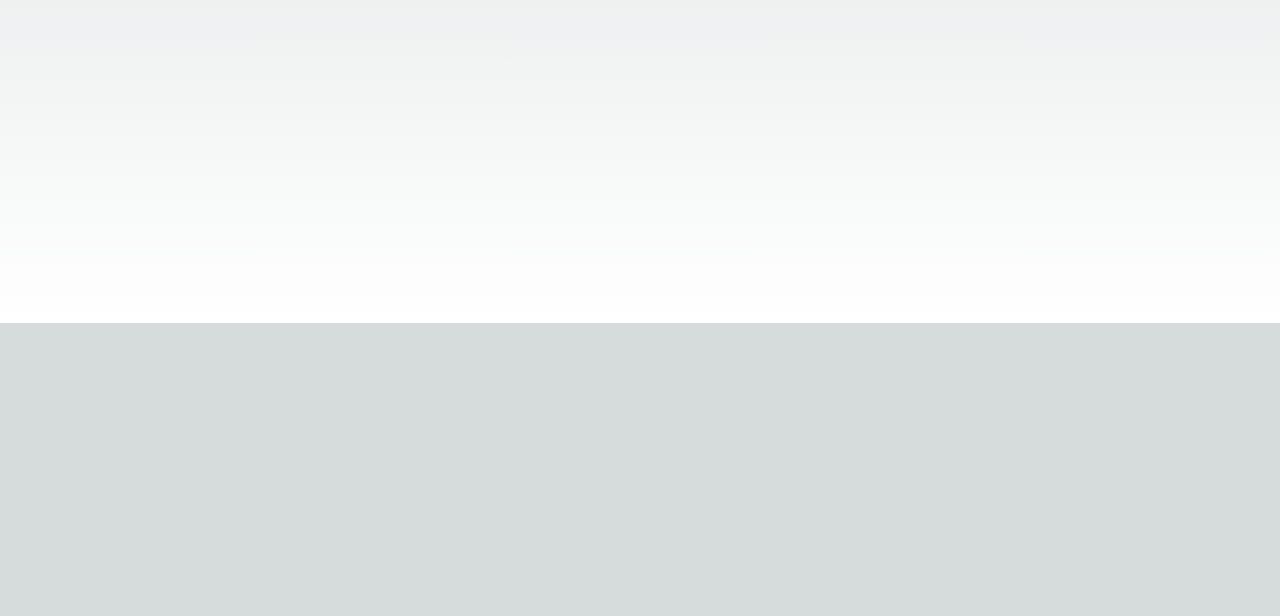
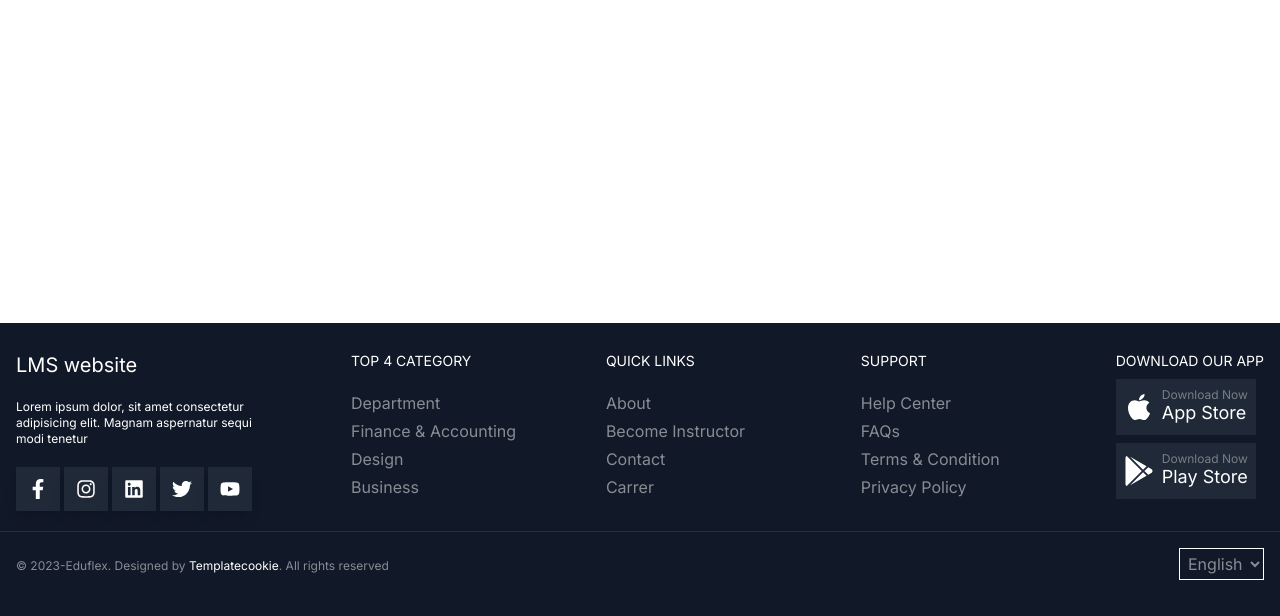
Before and after one commit to khaledtf19/team3-frontend, a Next.js app: page / in a window 1280 px wide. Shown: the part 477-1093 px from the top of the page. Before the commit the page ends 800 px from the top, so only its background shows below. Built offline with nearby package versions, Linux system fonts and the light colour scheme.

Commit message:
Footer Section v1.0

```diff
--- a/package.json
+++ b/package.json
@@ -21,6 +21,7 @@
     "react": "^18",
     "react-dom": "^18",
     "react-hook-form": "^7.47.0",
+    "react-icons": "^4.11.0",
     "react-redux": "^8.1.3",
     "tailwind-merge": "^1.14.0",
     "tailwindcss-animate": "^1.0.7",
--- a/src/app/globals.css
+++ b/src/app/globals.css
@@ -18,10 +18,10 @@
 
 body {
   color: rgb(var(--foreground-rgb));
-  background: linear-gradient(
+  /* background: linear-gradient(
       to bottom,
       transparent,
       rgb(var(--background-end-rgb))
     )
-    rgb(var(--background-start-rgb));
+    rgb(var(--background-start-rgb)); */
 }
--- a/src/app/layout.tsx
+++ b/src/app/layout.tsx
@@ -1,3 +1,4 @@
+import { Footer } from "@/components/layouts/shared/Footer";
 import { StoreProvider } from "@/providers/StoreProvider";
 import TenStackProvider from "@/providers/tanStackProvider";
 import type { Metadata } from "next";
@@ -8,8 +9,8 @@ import "./globals.css";
 const inter = Inter({ subsets: ["latin"] });
 
 export const metadata: Metadata = {
-  title: "Create Next App",
-  description: "Generated by create next app",
+  title: "Home Page",
+  description: "First step to learn",
 };
 
 export default function RootLayout({
@@ -21,7 +22,10 @@ export default function RootLayout({
     <html lang="en">
       <body className={inter.className}>
         <StoreProvider>
-          <TenStackProvider>{children}</TenStackProvider>
+          <TenStackProvider>
+            {children}
+            <Footer />
+          </TenStackProvider>
         </StoreProvider>
       </body>
     </html>
--- a/src/app/page.tsx
+++ b/src/app/page.tsx
@@ -1,9 +1,9 @@
-import ClientTest from "@/components/clientTest";
+// import ClientTest from "@/components/clientTest";
 
 export default function Home() {
   return (
-    <main className="flex min-h-screen flex-col items-center justify-between p-24 ">
-      <ClientTest />
+    <main className="flex min-h-screen flex-col items-center justify-between p-24">
+      {/* <ClientTest /> */}
     </main>
   );
 }
--- /dev/null
+++ b/src/components/layouts/shared/Footer.tsx
@@ -0,0 +1,189 @@
+import Link from "next/link";
+import {
+  FaApple,
+  FaFacebookF,
+  FaGooglePlay,
+  FaInstagram,
+  FaLinkedin,
+  FaTwitter,
+  FaYoutube,
+} from "react-icons/fa";
+
+export const Footer = () => {
+  const currentDate = new Date().getFullYear();
+
+  const linksStyles =
+    "border-orange-500 pb-1 transition-all after:hidden\
+    after:content-['->'] hover:border-b hover:after:inline-block\
+   hover:after:pl-2 hover:text-white";
+
+  return (
+    <main className="bg-gray-900 py-5 text-white">
+      <div className="border-b border-white/10 py-2">
+        <div className="container mx-auto px-4">
+          <div className="flex flex-wrap justify-stretch gap-6 md:justify-between">
+            <div className="logo">
+              <h3 className="text-xl">LMS website</h3>
+              <span className="my-5 block w-64 text-xs">
+                Lorem ipsum dolor, sit amet consectetur adipisicing elit. Magnam
+                aspernatur sequi modi tenetur
+              </span>
+              <div className="icons flex items-center justify-start">
+                <Link
+                  href="http://facebook.com"
+                  className="after:-z- relative z-10 mr-1 bg-gray-800 p-3 text-xl shadow-lg transition after:absolute after:left-0 after:top-0 after:-z-10 after:h-full after:bg-orange-500 hover:after:w-full hover:after:blur-sm"
+                >
+                  <FaFacebookF />
+                </Link>
+                <Link
+                  href="http://instagram.com"
+                  className="after:-z- relative z-10 mr-1 bg-gray-800 p-3 text-xl shadow-lg transition after:absolute after:left-0 after:top-0 after:-z-10 after:h-full after:bg-orange-500 hover:after:w-full hover:after:blur-sm"
+                >
+                  <FaInstagram />
+                </Link>
+                <Link
+                  href="http://linkedin.com"
+                  className="after:-z- relative z-10 mr-1 bg-gray-800 p-3 text-xl shadow-lg transition after:absolute after:left-0 after:top-0 after:-z-10 after:h-full after:bg-orange-500 hover:after:w-full hover:after:blur-sm"
+                >
+                  <FaLinkedin />
+                </Link>
+                <Link
+                  href="http://twitter.com"
+                  className="after:-z- relative z-10 mr-1 bg-gray-800 p-3 text-xl shadow-lg transition after:absolute after:left-0 after:top-0 after:-z-10 after:h-full after:bg-orange-500 hover:after:w-full hover:after:blur-sm"
+                >
+                  <FaTwitter />
+                </Link>
+                <Link
+                  href="http://youtub.com"
+                  className="after:-z- relative z-10 mr-1 bg-gray-800 p-3 text-xl shadow-lg transition after:absolute after:left-0 after:top-0 after:-z-10 after:h-full after:bg-orange-500 hover:after:w-full hover:after:blur-sm"
+                >
+                  <FaYoutube />
+                </Link>
+              </div>
+            </div>{" "}
+            {/* col-span-1  */}
+            <div className="flex-grow-1 top-4">
+              <h6 className="text-sm">TOP 4 CATEGORY</h6>
+              <ul className="list my-5 text-white/50">
+                <li className="pb-1">
+                  <Link href="/department" className={linksStyles}>
+                    Department
+                  </Link>
+                </li>
+                <li className="w-44 whitespace-nowrap pb-1">
+                  <Link href="/finance-&-accounting" className={linksStyles}>
+                    Finance & Accounting
+                  </Link>
+                </li>
+                <li className="pb-1">
+                  <Link href="/design" className={linksStyles}>
+                    Design
+                  </Link>
+                </li>
+                <li className="pb-1">
+                  <Link href="/business" className={linksStyles}>
+                    Business
+                  </Link>
+                </li>
+              </ul>
+            </div>
+            <div className="links">
+              <h6 className="text-sm">QUICK LINKS</h6>
+              <ul className="list my-5  text-white/50">
+                <li className=" pb-1 ">
+                  <Link href="/about" className={linksStyles}>
+                    About
+                  </Link>
+                </li>
+                <li className="w-44 pb-1">
+                  <Link href="/become-instructor" className={linksStyles}>
+                    Become Instructor
+                  </Link>
+                </li>
+                <li className="pb-1">
+                  <Link href="/contact" className={linksStyles}>
+                    Contact
+                  </Link>
+                </li>
+                <li className="pb-1">
+                  <Link href="/carrer" className={linksStyles}>
+                    Carrer
+                  </Link>
+                </li>
+              </ul>
+            </div>
+            <div className="support">
+              <h6 className="text-sm">SUPPORT</h6>
+              <ul className="list my-5  text-white/50">
+                <li className=" pb-1 ">
+                  <Link href="/help" className={linksStyles}>
+                    Help Center
+                  </Link>
+                </li>
+                <li className="pb-1">
+                  <Link href="/faqs" className={linksStyles}>
+                    FAQs
+                  </Link>
+                </li>
+                <li className="w-44 pb-1">
+                  <Link href="/terms-conditions" className={linksStyles}>
+                    Terms & Condition
+                  </Link>
+                </li>
+                <li className="pb-1">
+                  <Link href="/privacy-policy" className={linksStyles}>
+                    Privacy Policy
+                  </Link>
+                </li>
+              </ul>
+            </div>
+            <div className="download">
+              <h6 className="whitespace-nowrap text-sm">DOWNLOAD OUR APP</h6>
+              <Link href="downloadApp/andriod-version">
+                <div className="iphone my-2 flex w-fit items-center justify-evenly bg-gray-800 p-2">
+                  <FaApple className="me-2 text-3xl" />
+                  <div className="info">
+                    <span className="m-0 block h-3 text-xs text-white/40">
+                      Download Now
+                    </span>
+                    <p className="text-lg">App Store</p>
+                  </div>
+                </div>
+              </Link>
+              <Link href="downloadApp/ios-version">
+                <div className="iphone flex w-fit items-center justify-evenly bg-gray-800 p-2">
+                  <FaGooglePlay className="me-2 text-3xl" />
+                  <div className="info">
+                    <span className="m-0 block h-3 text-xs text-white/40">
+                      Download Now
+                    </span>
+                    <p className="text-lg">Play Store</p>
+                  </div>
+                </div>
+              </Link>
+            </div>
+          </div>
+        </div>
+      </div>
+      <div className="container mx-auto px-4 py-4">
+        <p className="copy-rights w-full whitespace-nowrap text-center text-xs text-white/50 sm:block md:inline-block md:w-1/2 md:text-start">
+          &copy; {currentDate}-Eduflex. Designed by{" "}
+          <br className="block md:hidden" />
+          <span className="text-white">Templatecookie</span>. All rights
+          reserved
+        </p>
+        <div
+          className="
+        mt-5
+         inline-block w-full text-center md:mt-0 md:w-1/2 md:text-end "
+        >
+          <select className="cursor-pointer border border-white bg-gray-900 p-1 text-white/50 outline-none">
+            <option value="en">English</option>
+            <option value="ar">Arabic</option>
+          </select>
+        </div>
+      </div>
+    </main>
+  );
+};
+// flex items-center justify-between
```
Also changed, not shown: tailwind.config.ts (+11 -11 lines), src/components/layouts/index.ts (added), 1 other file (tests, documents, lock files or other folders).
